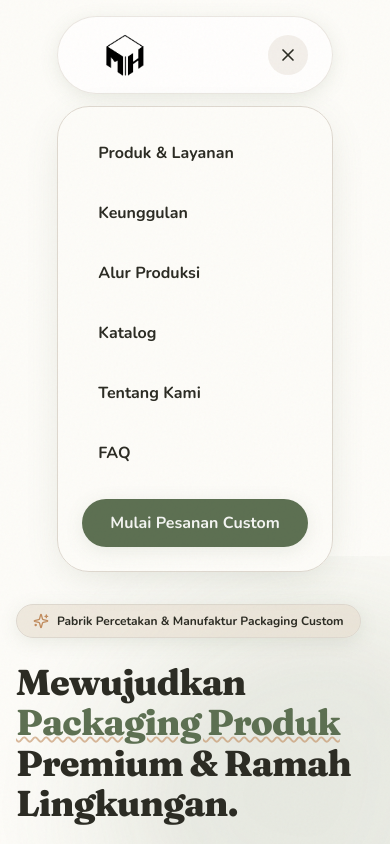
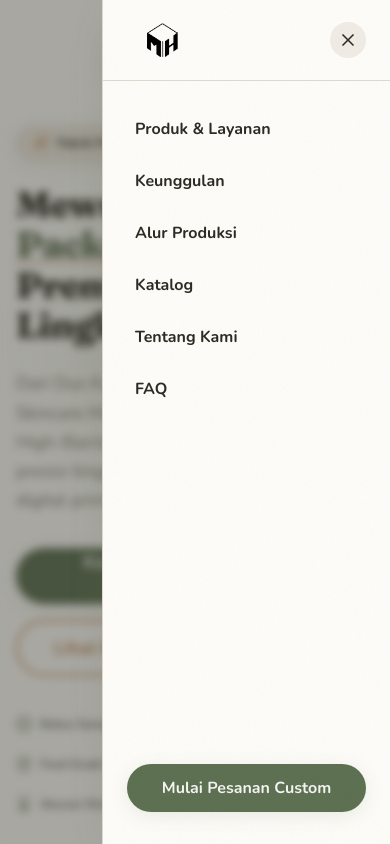
Before and after one commit to septiawanhadi/Compro-manyar_hardbox, a React (Vite) app: page / in a window 390 px wide. Both pictures are taken after a click on the button 237 px from the left and 55 px from the top of the page. Shown: the top 844 px of the page. Built offline with nearby package versions, Linux system fonts and the light colour scheme.

Commit message:
feat: mobile navbar - right-side overlay drawer with backdrop

```diff
--- a/src/components/layout/Navbar.tsx
+++ b/src/components/layout/Navbar.tsx
@@ -1,5 +1,5 @@
 import React, { useState, useEffect } from 'react';
-import { Package, Menu, X } from 'lucide-react';
+import { Menu, X } from 'lucide-react';
 import { Button } from '@/components/ui/Button';
 
 export const Navbar: React.FC = () => {
@@ -14,6 +14,16 @@ export const Navbar: React.FC = () => {
     return () => window.removeEventListener('scroll', handleScroll);
   }, []);
 
+  // Lock body scroll when mobile menu is open
+  useEffect(() => {
+    if (mobileMenuOpen) {
+      document.body.style.overflow = 'hidden';
+    } else {
+      document.body.style.overflow = '';
+    }
+    return () => { document.body.style.overflow = ''; };
+  }, [mobileMenuOpen]);
+
   const navLinks = [
     { name: 'Produk & Layanan', href: '#services' },
     { name: 'Keunggulan', href: '#why-us' },
@@ -23,7 +33,10 @@ export const Navbar: React.FC = () => {
     { name: 'FAQ', href: '#faq' },
   ];
 
+  const closeMenu = () => setMobileMenuOpen(false);
+
   return (
+    <>
       <header className="sticky top-4 z-40 max-w-7xl mx-auto px-4 sm:px-6 lg:px-8 transition-all duration-300">
         <div
           className={`flex items-center justify-between px-6 py-3.5 rounded-full transition-all duration-300 ${
@@ -63,39 +76,74 @@ export const Navbar: React.FC = () => {
             </a>
 
             <button
-            onClick={() => setMobileMenuOpen(!mobileMenuOpen)}
+              onClick={() => setMobileMenuOpen(true)}
               className="lg:hidden w-10 h-10 rounded-full bg-muted/80 flex items-center justify-center text-foreground hover:bg-primary/20 transition-colors"
-            aria-label="Toggle Navigation Menu"
+              aria-label="Buka Menu Navigasi"
             >
-            {mobileMenuOpen ? <X className="w-5 h-5" /> : <Menu className="w-5 h-5" />}
+              <Menu className="w-5 h-5" />
             </button>
           </div>
         </div>
+      </header>
 
-      {/* Mobile Drawer Menu */}
-      {mobileMenuOpen && (
-        <div className="lg:hidden mt-3 p-6 bg-background/95 backdrop-blur-md rounded-[2rem] border border-border shadow-soft-lg flex flex-col gap-4 animate-in fade-in slide-in-from-top-4 duration-200">
+      {/* Mobile Overlay: Backdrop */}
+      <div
+        className={`fixed inset-0 z-50 lg:hidden transition-opacity duration-300 ${
+          mobileMenuOpen ? 'opacity-100 pointer-events-auto' : 'opacity-0 pointer-events-none'
+        }`}
+      >
+        {/* Dark backdrop — klik untuk tutup */}
+        <div
+          className="absolute inset-0 bg-foreground/40 backdrop-blur-sm"
+          onClick={closeMenu}
+        />
+
+        {/* Slide-in Drawer dari kanan */}
+        <div
+          className={`absolute top-0 right-0 h-full w-72 bg-background border-l border-border shadow-soft-lg flex flex-col transition-transform duration-300 ease-out ${
+            mobileMenuOpen ? 'translate-x-0' : 'translate-x-full'
+          }`}
+        >
+          {/* Drawer Header */}
+          <div className="flex items-center justify-between px-6 py-5 border-b border-border">
+            <img
+              src="/logo.png"
+              alt="Manyar Hardbox Logo"
+              className="h-10 w-auto object-contain"
+            />
+            <button
+              onClick={closeMenu}
+              className="w-9 h-9 rounded-full bg-muted flex items-center justify-center text-foreground hover:bg-primary/20 transition-colors"
+              aria-label="Tutup Menu"
+            >
+              <X className="w-5 h-5" />
+            </button>
+          </div>
+
+          {/* Nav Links */}
+          <nav className="flex flex-col gap-1 px-4 py-6 flex-1 overflow-y-auto">
             {navLinks.map((link) => (
               <a
                 key={link.href}
                 href={link.href}
-              onClick={() => setMobileMenuOpen(false)}
-              className="px-4 py-2.5 text-base font-bold text-foreground hover:text-primary hover:bg-primary/10 rounded-2xl transition-colors"
+                onClick={closeMenu}
+                className="px-4 py-3 text-base font-bold text-foreground hover:text-primary hover:bg-primary/10 rounded-2xl transition-colors"
               >
                 {link.name}
               </a>
             ))}
-          <a
-            href="#inquiry"
-            onClick={() => setMobileMenuOpen(false)}
-            className="mt-2 text-center"
-          >
+          </nav>
+
+          {/* CTA di bagian bawah drawer */}
+          <div className="px-6 pb-8">
+            <a href="#inquiry" onClick={closeMenu}>
               <Button variant="primary" size="md" className="w-full">
                 Mulai Pesanan Custom
               </Button>
             </a>
           </div>
-      )}
-    </header>
+        </div>
+      </div>
+    </>
   );
 };
```
Also changed, not shown: 1 other file (tests, documents, lock files or other folders). Lines whose indentation alone changed are shown as unchanged.
